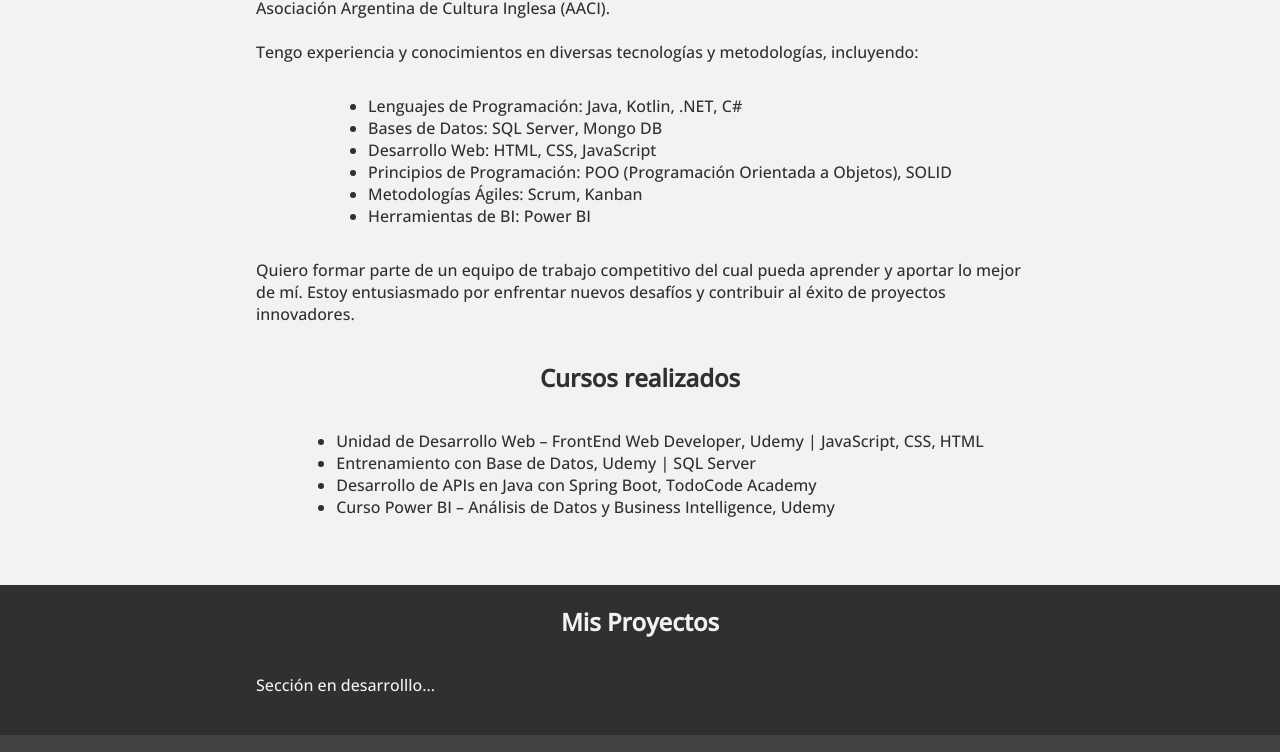
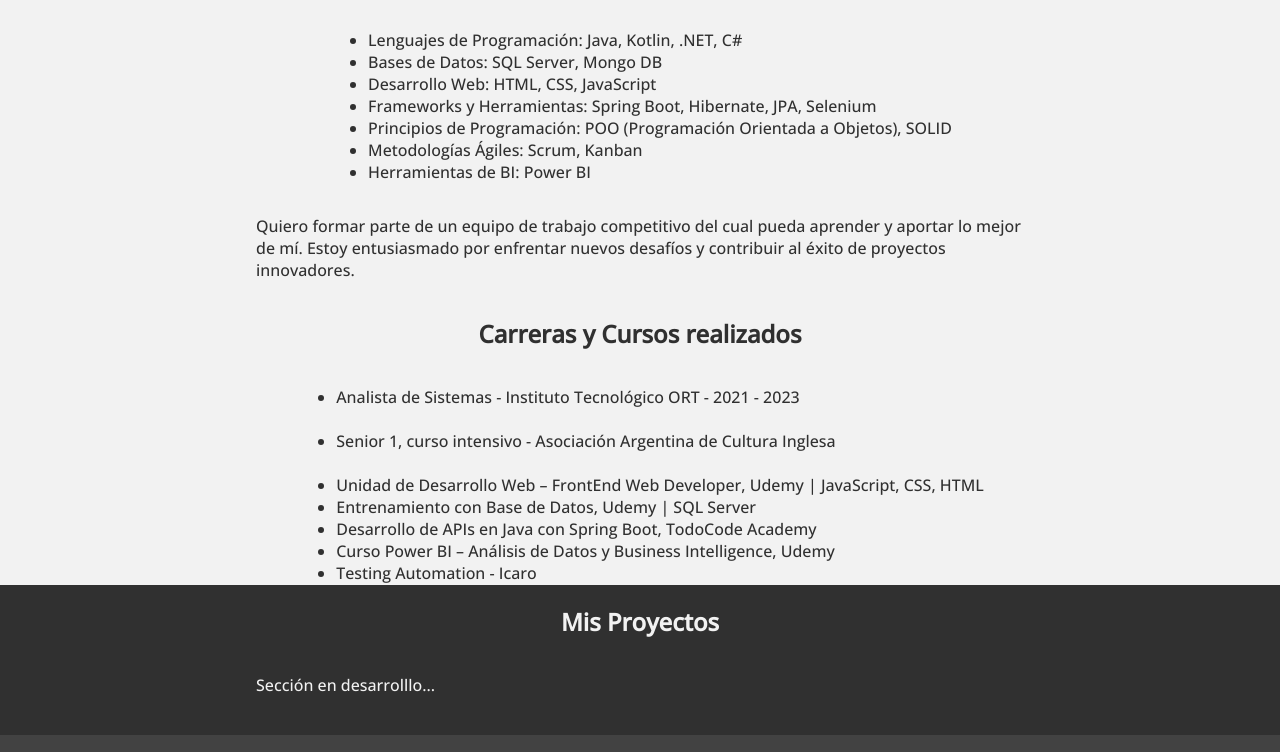
Before and after one commit to SergioCamejo/sergiocamejo.github.io, a plain HTML site: page index.html in a window 1280 px wide. Shown: the part 965-1717 px from the top of the page. Drawn offline with nearby package versions, Linux system fonts and the light colour scheme.

Commit message:
Agregados cursos y skills

```diff
--- a/index.html
+++ b/index.html
@@ -51,6 +51,7 @@
                 <li>Lenguajes de Programación: Java, Kotlin, .NET, C#</li>
                 <li>Bases de Datos: SQL Server, Mongo DB</li>
                 <li>Desarrollo Web: HTML, CSS, JavaScript</li>
+                <li>Frameworks y Herramientas: Spring Boot, Hibernate, JPA, Selenium</li>
                 <li>Principios de Programación: POO (Programación Orientada a Objetos), SOLID</li>
                 <li>Metodologías Ágiles: Scrum, Kanban</li>
                 <li>Herramientas de BI: Power BI</li>
@@ -75,12 +76,17 @@
                 <img src="https://uploads-ssl.webflow.com/601c0e3cbd7dd2d237d64d43/608ac37e36463ebe56c55f6d_firebase-logo.png" class="tech" alt="">
             </div>
         </div>-->
-        <h2>Cursos realizados</h2>
+        <h2>Carreras y Cursos realizados</h2>
         <ul>
+            <li>Analista de Sistemas - Instituto Tecnológico ORT - 2021 - 2023</li>
+            <br>
+            <li>Senior 1, curso intensivo - Asociación Argentina de Cultura Inglesa</li>
+            <br>
             <li><a class="no-style-link" href="https://www.udemy.com/certificate/UC-b097f889-48be-47b7-bcd7-121ddaa9e108/" target="_blank">Unidad de Desarrollo Web – FrontEnd Web Developer, Udemy | JavaScript, CSS, HTML</a></li>
             <li><a class="no-style-link" href="https://www.udemy.com/certificate/UC-4d820aaa-0f0f-4789-96ae-86607d8e35b3/" target="_blank">Entrenamiento con Base de Datos, Udemy | SQL Server</a></li>
             <li>Desarrollo de APIs en Java con Spring Boot, TodoCode Academy</a></li>
             <li><a class="no-style-link" href="https://www.udemy.com/certificate/UC-92a91c7a-2b98-476b-ace5-6efa022baf8d/" target="_blank">Curso Power BI – Análisis de Datos y Business Intelligence, Udemy</a></li>
+            <li>Testing Automation - Icaro </li>
         </ul>
     </section>
     <section class="tres">
```
